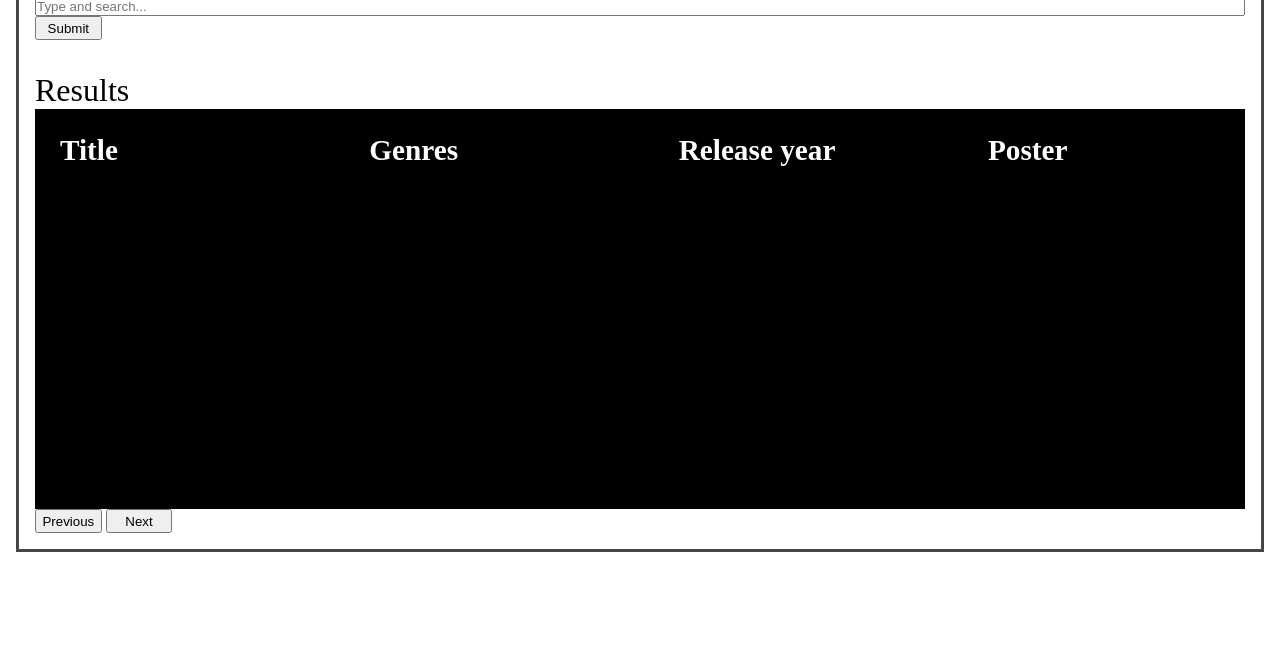
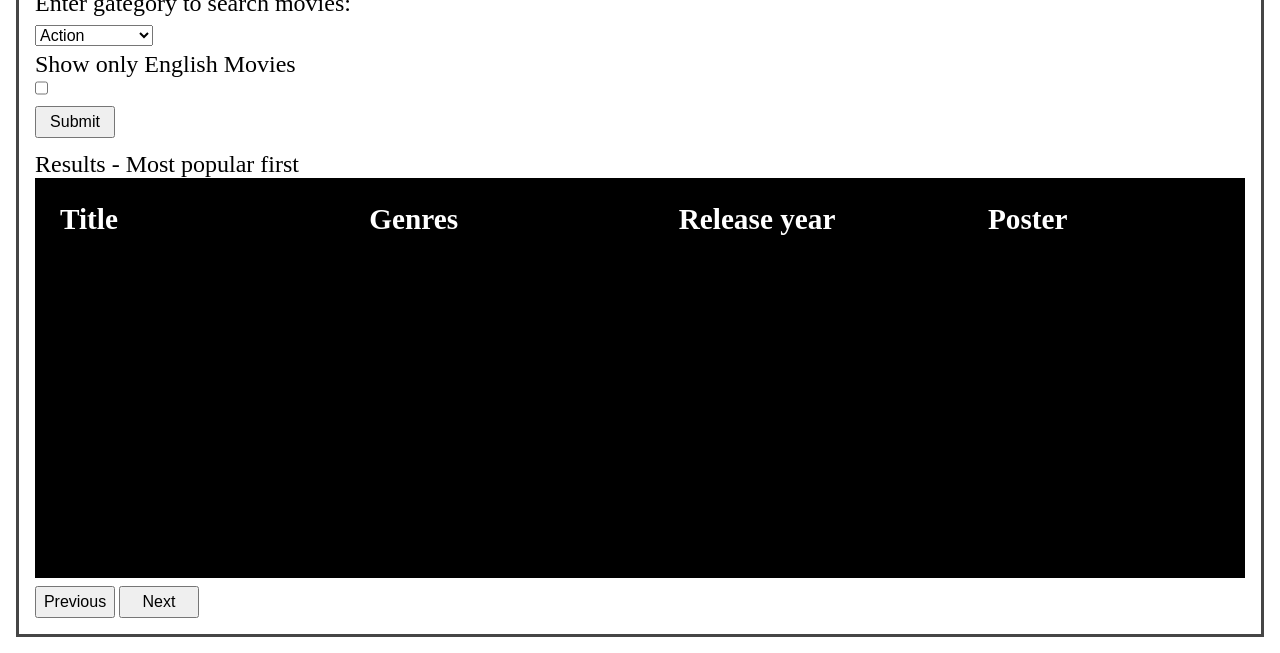
Before and after one commit to JuhoHackspace/MovieSearchEngine, a website: page public/index.html in a window 1280 px wide. Shown: the part 434-1087 px from the top of the page. Before the commit the page ends 1002 px from the top, so only its background shows below. Drawn offline with Linux system fonts and the light colour scheme.

```diff
--- a/public/css/styles.css
+++ b/public/css/styles.css
@@ -32,24 +32,8 @@
 }
 
 header h1 {
-    font-size: 4em;
+    font-size: 5vw;
     margin-bottom: 1em;
-}
-
-nav {
-    display: inherit;
-    justify-content: center;
-    align-items: center;
-}
-
-nav ul li {
-    display: inline-block;
-}
-
-nav ul li a {
-    margin: 1em;
-    color: #000;
-    font-size: 2em;
 }
 
 div#main_content {
@@ -61,31 +45,50 @@
 }
 
 div#main_content h2 {
-    font-size: 2em;
+    font-size: 3vw;
     text-align: center;
 }
 
-form label {
-    font-size: 1.5em;
+section#search_params {
+    display: flex;
+    flex-direction: column;
+    align-items: flex-start;
 }
 
-input {
+select {
+    font-size: 1em;
+    margin-top: 0.5em;
+}
+
+div#main_content label {
+    font-size: 1.5em;
+    margin-top: 0.2em;
+}
+
+input[type= 'checkbox'] {
     height: 1.5em;
 }
 
 button {
-    height: 1.8em;
+    height: 2em;
     width: 5em;
+    font-size: 1em;
+    margin-top: 0.5em;
+}
+
+button:hover {
+    font-weight: bold;
+    background-color: #0f0;
 }
 
 section#search_results {
-    margin-top: 2em;
+    margin-top: 0.5em;
     display: inherit;
     flex-direction: column;
 }
 
 label#results_label {
-    font-size: 2em;
+    font-size: 1.5em;
 }
 
 div#results {
@@ -128,3 +131,7 @@
 .heading_row h3 {
     width: 20%;
 }
+
+div#page_nav button {
+    margin-top: 0.5em;
+}
--- a/public/index.html
+++ b/public/index.html
@@ -4,7 +4,6 @@
     <meta charset="UTF-8">
     <meta name="viewport" content="width=device-width, initial-scale=1.0">
     <link href="./css/styles.css" rel="stylesheet">
-    <script src="./scripts/search_script.js" defer></script>
     <title>MovieSearchEngine</title>
 </head>
 <body>
@@ -17,11 +16,35 @@
         </header>
         <div id="main_content">
             <h2>Search Movies by Gategory</h2>
+            <section id="search_params">
                 <label for="inputText">Enter gategory to search movies:</label>
-                <input type="text" id="inputText" name="inputText" placeholder="Type and search..." required>
+                <select id="dropdownMenu">
+                    <option value="Action">Action</option>
+                    <option value="Adventure">Adventure</option>
+                    <option value="Animation">Animation</option>
+                    <option value="Comedy">Comedy</option>
+                    <option value="Crime">Crime</option>
+                    <option value="Documentary">Documentary</option>
+                    <option value="Drama">Drama</option>
+                    <option value="Family">Family</option>
+                    <option value="Fantasy">Fantasy</option>
+                    <option value="History">History</option>
+                    <option value="Horror">Horror</option>
+                    <option value="Music">Music</option>
+                    <option value="Mystery">Mystery</option>
+                    <option value="Romance">Romance</option>
+                    <option value="Science Fiction">Sci-Fi</option>
+                    <option value="TV Movie">TV Movie</option>
+                    <option value="Thriller">Thriller</option>
+                    <option value="War">War</option>
+                    <option value="Western">Western</option>
+                </select>
+                <label for="englishCheckbox">Show only English Movies</label>
+                <input type="checkbox" id="englishCheckbox">
                 <button onclick="fetchMovies(0, true)">Submit</button>
+            </section>
             <section id="search_results">
-                <label for="results" id="results_label">Results</label>
+                <label for="results" id="results_label">Results - Most popular first</label>
                 <div id="results">
                     <div class="heading_row">
                         <h3 id="title">Title</h3>
@@ -41,5 +64,6 @@
         <footer>
         </footer>
     </div>
+    <script src="./scripts/search_script.js" defer></script>
 </body>
 </html>
--- a/public/scripts/search_script.js
+++ b/public/scripts/search_script.js
@@ -24,7 +24,7 @@
 
 function fetchMovies(changePageBy, new_genre) {
     if(new_genre===true) {
-        var genre = document.getElementById('inputText').value;
+        var genre = document.getElementById('dropdownMenu').value;
         sessionStorage.setItem('genre', genre);
         sessionStorage.setItem('cnt_page',1);
     }
@@ -39,6 +39,11 @@
             cnt_page+=1;
         }
     }
+    var language_filter = 'none';
+    var checkbox = document.getElementById('englishCheckbox');
+    if(checkbox.checked) {
+        language_filter = 'en';
+    }
     const resultsContainer = document.getElementById('movies');
     resultsContainer.innerHTML = "";
     fetch("http://localhost:3000/category", {
@@ -48,7 +53,8 @@
         },
         body: JSON.stringify({
             genre: genreID,
-            page: cnt_page
+            page: cnt_page,
+            filter: language_filter
         }),
     }).then(response => response.json()).then(data => {
         for(let i = 0; i < data.results.length; i++) {
```
Also changed, not shown: app.js (+6 -1 lines).
